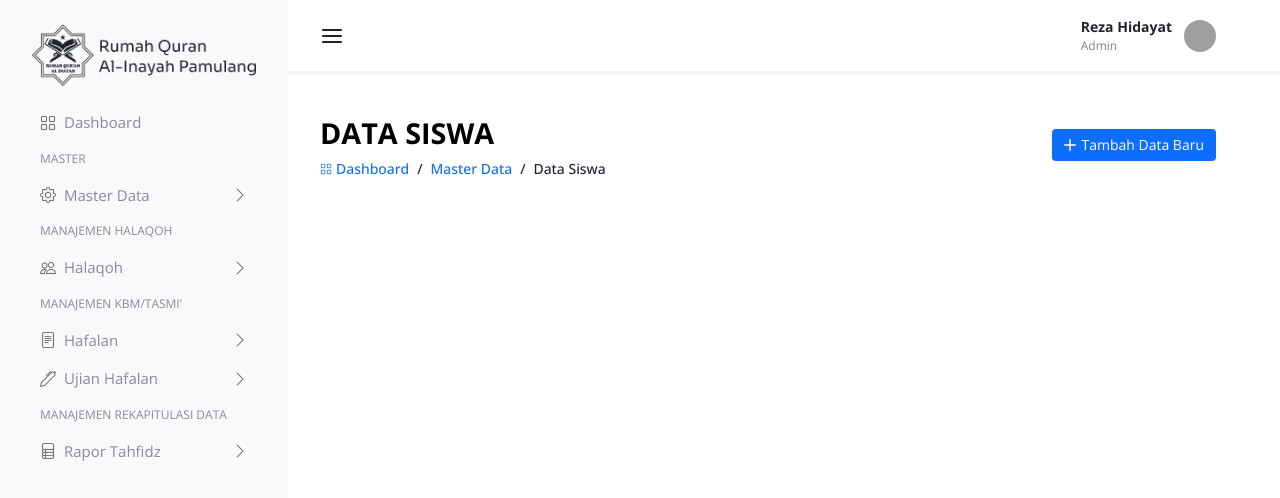
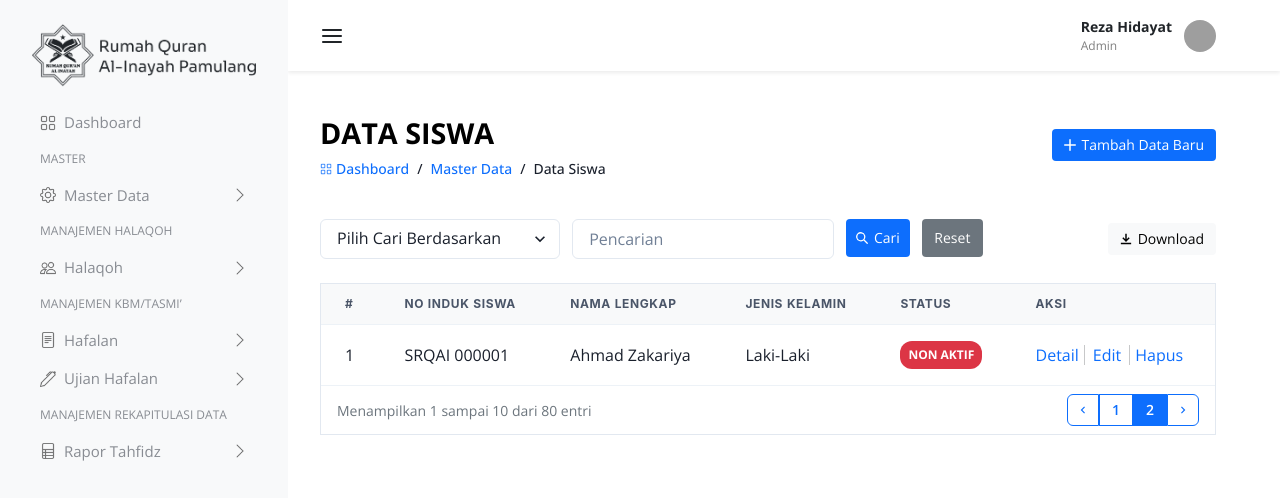
Before and after one commit to cundus/tahfidz-fe, a React (Vite) app: page /master-data/data-siswa in a window 1280 px wide. Shown: the top 498 px of the page. Built offline with nearby package versions, Linux system fonts and the light colour scheme; grey boxes are pictures that could not be loaded.

Commit message:
feat: done ui data siswa

```diff
--- a/src/components/atoms/ButtonCustom.jsx
+++ b/src/components/atoms/ButtonCustom.jsx
@@ -1,7 +1,7 @@
 /* eslint-disable react/prop-types */
 import { Button } from "@chakra-ui/react";
 
-const ButtonCustom = ({ icon, type, title, onClick }) => {
+const ButtonCustom = ({ icon, type, title, onClick, ...props }) => {
   if (type === "outline") {
     return (
       <Button
@@ -13,6 +13,7 @@ const ButtonCustom = ({ icon, type, title, onClick }) => {
         variant="outline"
         borderColor="#0D6EFD"
         color="#0D6EFD"
+        {...props}
         onClick={onClick}
       >
         {icon}
@@ -29,6 +30,7 @@ const ButtonCustom = ({ icon, type, title, onClick }) => {
       fontWeight="400"
       onClick={onClick}
       size="sm"
+      {...props}
     >
       {icon}
       {title}
--- /dev/null
+++ b/src/components/atoms/Pagination.jsx
@@ -0,0 +1,69 @@
+import { Text, Flex, IconButton, Button } from "@chakra-ui/react";
+import { ChevronLeftIcon, ChevronRightIcon } from "@chakra-ui/icons";
+
+const Pagination = () => {
+  return (
+    <Flex
+      paddingX={4}
+      paddingY={2}
+      justifyContent="space-between"
+      alignItems="center"
+    >
+      <Text fontSize="14px" color="#6C757D">
+        Menampilkan 1 sampai 10 dari 80 entri
+      </Text>
+      <Flex>
+        <IconButton
+          variant="outline"
+          color="#0D6EFD"
+          colorScheme="#0D6EFD"
+          _hover={{ bg: "#0D6EFD", color: "white" }}
+          icon={<ChevronLeftIcon />}
+          size="sm"
+          borderTopRightRadius={0}
+          borderBottomRightRadius={0}
+          border="1px solid #0D6EFD"
+        />
+        <Button
+          variant="outline"
+          color="#0D6EFD"
+          colorScheme="#0D6EFD"
+          _hover={{ bg: "#0D6EFD", color: "white" }}
+          borderRadius={0}
+          size="sm"
+          borderWidth={1}
+          border="1px solid #0D6EFD"
+        >
+          1
+        </Button>
+        <Button
+          variant="solid"
+          bgColor="#0D6EFD"
+          colorScheme="#0D6EFD"
+          _hover={{
+            bg: "white",
+            color: "#0D6EFD",
+          }}
+          borderRadius={0}
+          size="sm"
+          border="1px solid #0D6EFD"
+        >
+          2
+        </Button>
+        <IconButton
+          variant="outline"
+          color="#0D6EFD"
+          colorScheme="#0D6EFD"
+          _hover={{ bg: "#0D6EFD", color: "white" }}
+          icon={<ChevronRightIcon />}
+          size="sm"
+          borderTopLeftRadius={0}
+          borderBottomLeftRadius={0}
+          border="1px solid #0D6EFD"
+        />
+      </Flex>
+    </Flex>
+  );
+};
+
+export default Pagination;
--- /dev/null
+++ b/src/components/molekuls/TableCustom.jsx
@@ -0,0 +1,23 @@
+/* eslint-disable react/prop-types */
+import Pagination from "../atoms/Pagination";
+import { Table, Thead, Tbody, Tr, Th, TableContainer } from "@chakra-ui/react";
+
+const TableCustom = ({ thead, tbody }) => {
+  return (
+    <TableContainer marginTop={6} border="1px solid #E2E8F0">
+      <Table variant="simple">
+        <Thead bg="#F8F9FA">
+          <Tr>
+            {thead.map((item) => (
+              <Th key={item}>{item}</Th>
+            ))}
+          </Tr>
+        </Thead>
+        <Tbody>{tbody}</Tbody>
+      </Table>
+      <Pagination />
+    </TableContainer>
+  );
+};
+
+export default TableCustom;
--- a/src/pages/master/DataSiswa.jsx
+++ b/src/pages/master/DataSiswa.jsx
@@ -1,6 +1,18 @@
 import Header from "../../components/molekuls/Header";
 import { AddIcon } from "@chakra-ui/icons";
 import ButtonCustom from "../../components/atoms/ButtonCustom";
+import TableCustom from "../../components/molekuls/TableCustom";
+import { DownloadIcon, SearchIcon } from "@chakra-ui/icons";
+import {
+  Tr,
+  Td,
+  Badge,
+  Flex,
+  Link,
+  Select,
+  Button,
+  Input,
+} from "@chakra-ui/react";
 
 const DataSiswa = () => {
   return (
@@ -11,6 +23,80 @@ const DataSiswa = () => {
           title="Tambah Data Baru"
         />
       </Header>
+      <Flex marginTop={10} justifyContent="space-between" alignItems="center">
+        <Flex gap={3} alignItems="stretch">
+          <Select placeholder="Pilih Cari Berdasarkan"></Select>
+          <Input type="text" placeholder="Pencarian" />
+          <ButtonCustom
+            paddingX={6}
+            icon={<SearchIcon __css={{ marginRight: "6px" }} w={3} h={3} />}
+            title="Cari"
+            height="38px"
+          />
+          <ButtonCustom
+            paddingX={6}
+            _hover={{ backgroundColor: "#5c656e", color: "white" }}
+            bgColor="#6C757D"
+            title="Reset"
+            height="38px"
+          />
+        </Flex>
+        <Button
+          bgColor="#F8F9FA"
+          color="#000"
+          borderRadius={4}
+          fontWeight="400"
+          size="sm"
+        >
+          <DownloadIcon __css={{ marginRight: "6px" }} w={3} h={3} />
+          Download
+        </Button>
+      </Flex>
+      <TableCustom
+        thead={[
+          "#",
+          "No Induk Siswa",
+          "Nama Lengkap",
+          "Jenis kelamin",
+          "Status",
+          "Aksi",
+        ]}
+        tbody={
+          <Tr>
+            <Td>1</Td>
+            <Td>SRQAI 000001</Td>
+            <Td>Ahmad Zakariya</Td>
+            <Td>Laki-Laki</Td>
+            <Td>
+              <Badge
+                borderRadius="xl"
+                paddingY={1}
+                paddingX={2}
+                color="white"
+                // backgroundColor="#0D6EFD"
+                backgroundColor="#DC3545"
+              >
+                Non Aktif
+              </Badge>
+            </Td>
+            <Td>
+              <Flex>
+                <Link color="#0D6EFD">Detail</Link>
+                <Link
+                  mx="5px"
+                  paddingX={2}
+                  borderLeft="1px solid #21252940"
+                  borderRight="1px solid #21252940"
+                  color="#0D6EFD"
+                >
+                  Edit
+                </Link>
+                <Link color="#0D6EFD">Hapus</Link>
+              </Flex>
+            </Td>
+          </Tr>
+        }
+      />
     </>
   );
 };
```
